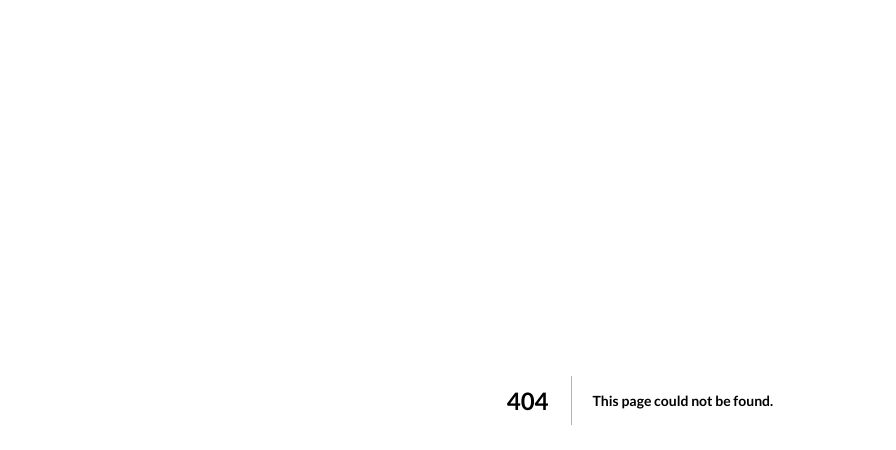
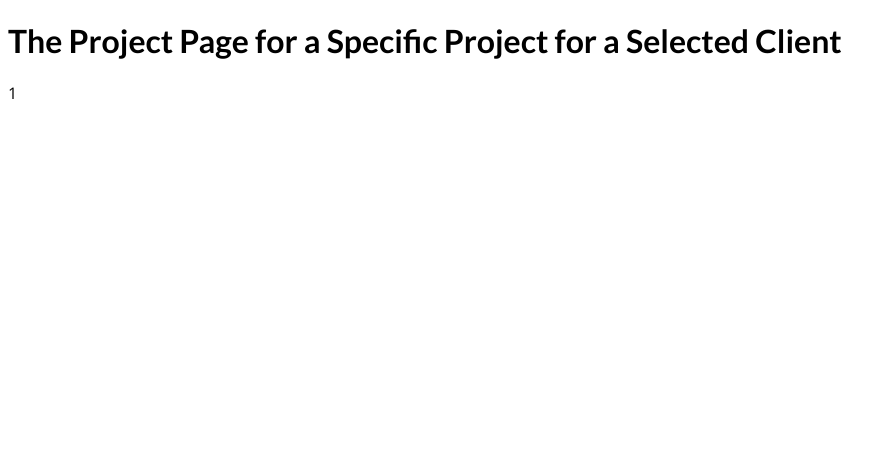
Before and after one commit to bikokwa/file-routing, a Next.js app: page /clients/1/1 in a window 1280 px wide. Before the commit this address had no page. Shown: the top 450 px of the page, without its empty margins (0-896 px from the left). Built offline with nearby package versions, Linux system fonts and the light colour scheme.

Commit message:
build nested dynamic routes

```diff
--- /dev/null
+++ b/pages/clients/[id]/[clientprojectid].js
@@ -0,0 +1,12 @@
+import { useRouter } from "next/router";
+
+export default function SelectedClientProjectPage() {
+  const router = useRouter();
+
+  return (
+    <div>
+      <h1>The Project Page for a Specific Project for a Selected Client</h1>
+      {router.query.clientprojectid}
+    </div>
+  );
+}
```
Also changed, not shown: pages/clients/[id]/index.js (added, +7 -0 lines), pages/clients/index.js (added, +7 -0 lines).
